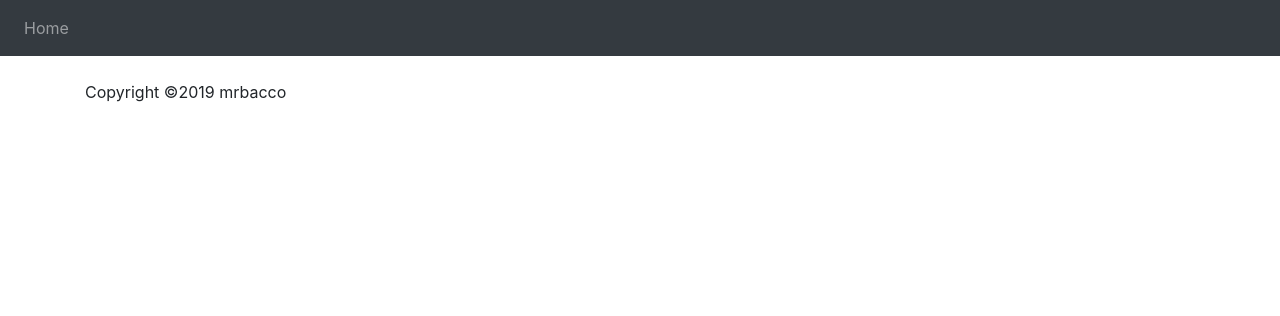
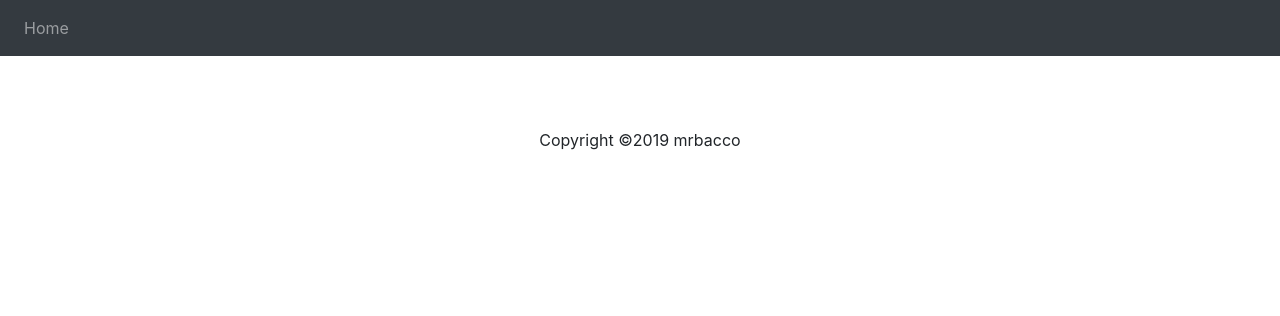
Before and after one commit to mr-bacco/lawyerapp, a Flask app: template templates/base.html in a window 1280 px wide. Shown: the top 316 px of the page. Run offline with Flask 2, Linux system fonts and the light colour scheme; the template is opened without the code that fills it, so the values that code supplies are empty; some libraries are stand-ins or nearby versions.

Commit message:
fotter fixed

```diff
--- a/templates/base.html
+++ b/templates/base.html
@@ -62,7 +62,10 @@
 
     {% block body %}
     {% endblock %}
-    <style>
+
+    <footer>
+    <div class="starter-template">
+        <style>
         @media (max-width: 400px) {
         #copyright {
             text-align: center;
@@ -70,11 +73,9 @@
 
         }
       </style>
-    <footer>
-    <div class="container">
         <p>Copyright &copy;2019 mrbacco</p>
       </div>
-
+    </div>
 </footer>
 </body>
 
```
